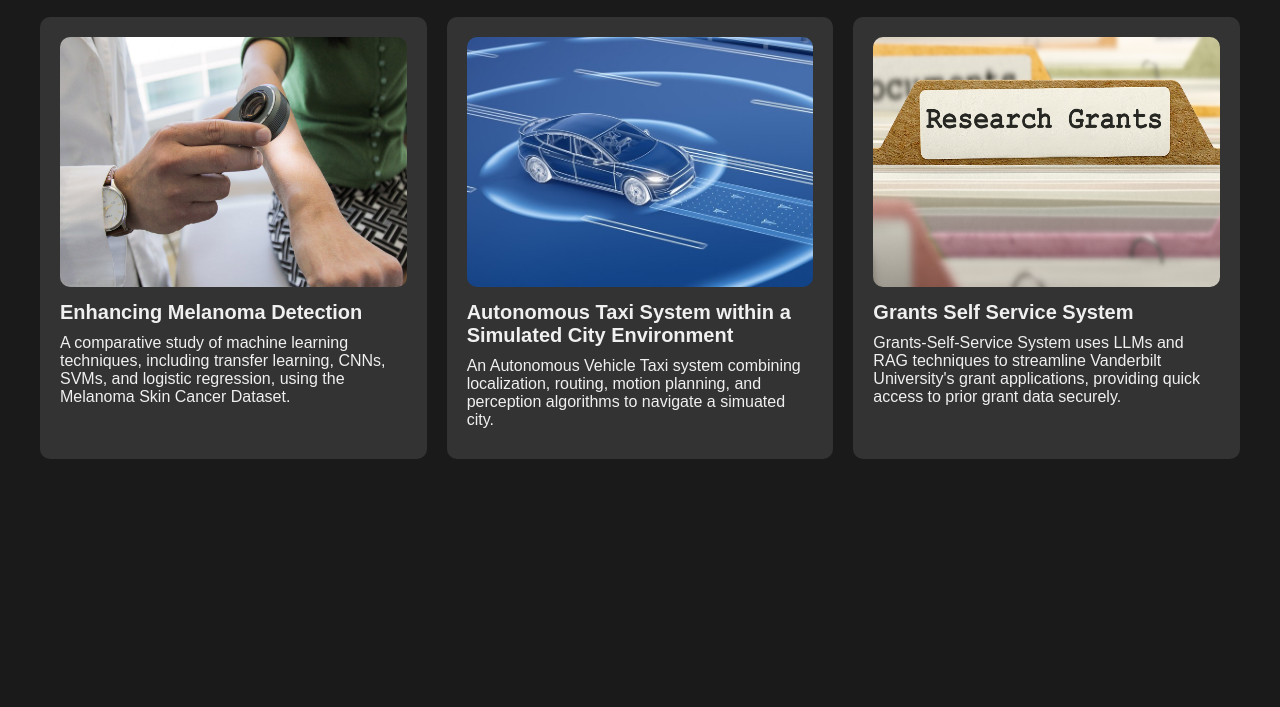
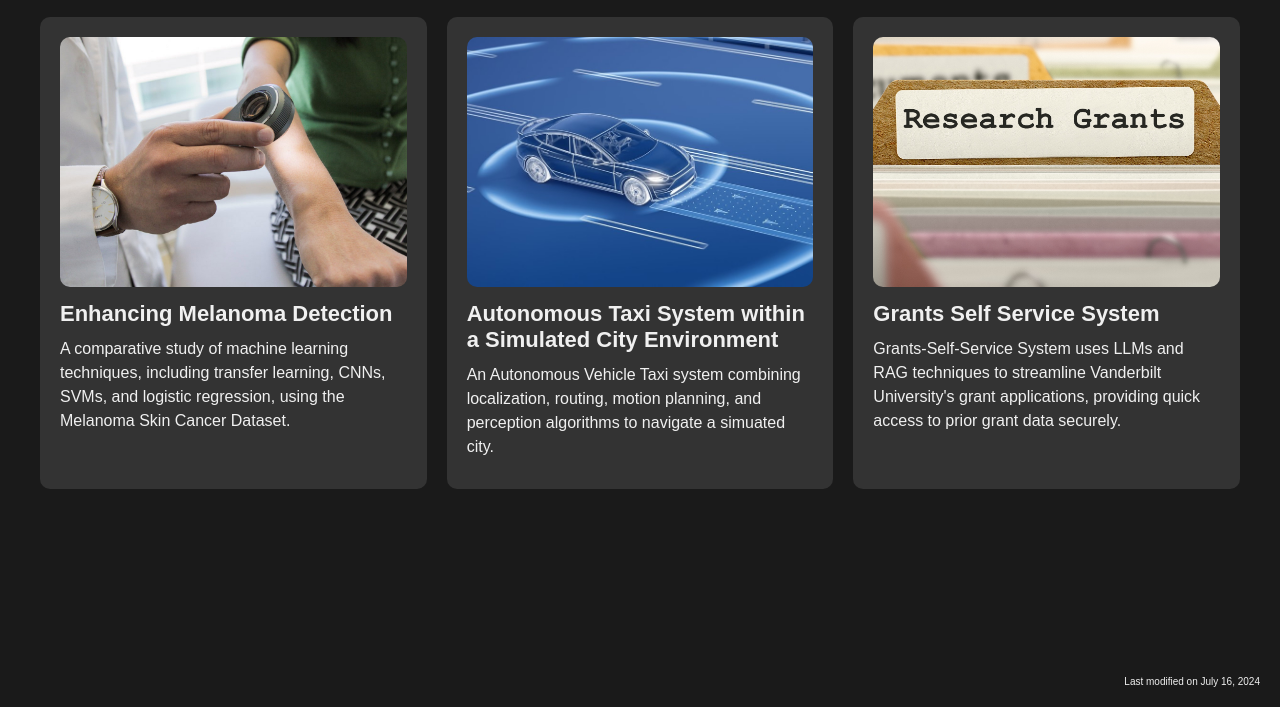
Before and after one commit to aditya-shrey/aditya-shrey.github.io, a plain HTML site: page projects.html in a window 1280 px wide. Shown: the part 93-800 px from the top of the page. Drawn offline with Linux system fonts and the light colour scheme.

Commit message:
Sync updates from Private Repo to Public Personal Web

```diff
--- a/assets/css/styles.css
+++ b/assets/css/styles.css
@@ -157,13 +157,13 @@
 
 .project_box img {
     width: 100%;
-    height: auto;
+    height: 250px; /* Set fixed height */
+    object-fit: cover; /* Maintain aspect ratio */
     border-radius: 10px;
-    height: 250px;
 }
 
 .project_box h2 {
-    font-size: 20px;
+    font-size: 22px;
     margin: 10px 0;
     color: #f0f0f0;
 }
@@ -172,6 +172,7 @@
     font-size: 16px;
     margin: 10px 0;
     color: #f0f0f0;
+    line-height: 1.5;
 }
 
 .project_box a {
@@ -187,10 +188,12 @@
     background-color: #555;
 }
 
+
 /* Footer Styling */
 .footer {
     margin: 0px;
     text-align: center;
+    position: relative;
 }
 
 .footer-text {
@@ -212,10 +215,12 @@
     color: #EBD45C;
 }
 
-.email-text {
+.footer-modified {
     color: #f0f0f0;
-    font-size: 14px;
-    margin-left: 10px;
+    font-size: 10px;
+    position: fixed;
+    right: 20px;
+    bottom: 10px;
 }
 
 /* Modal Styling */
--- a/projects.html
+++ b/projects.html
@@ -57,7 +57,7 @@
     <script src="assets/js/script.js"></script>
 
     <!-- Footer Section -->
-    <div class="footer">
+    <div class="footer" style="position: fixed;">
         <p class="footer-text">
             <a href="mailto:aditya.shrey@vanderbilt.edu">
                 <i class="fas fa-envelope"></i>
@@ -69,6 +69,18 @@
                 <i class="fab fa-linkedin"></i>
             </a>
         </p>
+        <p class="footer-modified">
+            Last modified on <span id="last-modified"></span>
+        </p>
     </div>
+
+    <script>
+        function formatDate(date) {
+            const options = { year: 'numeric', month: 'long', day: 'numeric' };
+            return new Date(date).toLocaleDateString('en-US', options);
+        }
+
+        document.getElementById("last-modified").textContent = formatDate(document.lastModified);
+    </script>
 </body>
 </html>
```
Also changed, not shown: index.html (+12 -0 lines).
